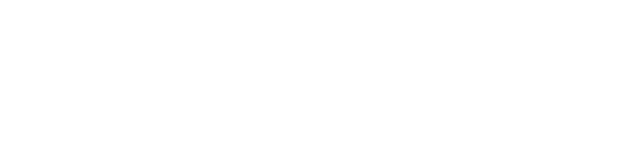
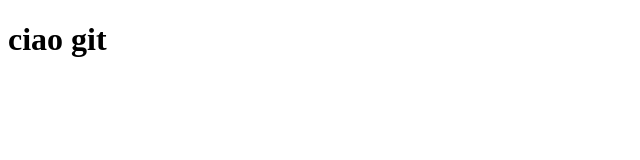
Before and after one commit to francescomascellino/test, a plain HTML site: page index.html in a window 1280 px wide. Shown: the whole page, without its empty margins (0-640 px from the left). Drawn offline with Linux system fonts and the light colour scheme.

Commit message:
add page title
added page title using h1

```diff
--- a/index.html
+++ b/index.html
@@ -5,5 +5,7 @@
 		<meta name="viewport" content="width=device-width, initial-scale=1.0" />
 		<title>Document</title>
 	</head>
-	<body></body>
+	<body>
+		<h1>ciao git</h1>
+	</body>
 </html>
```
